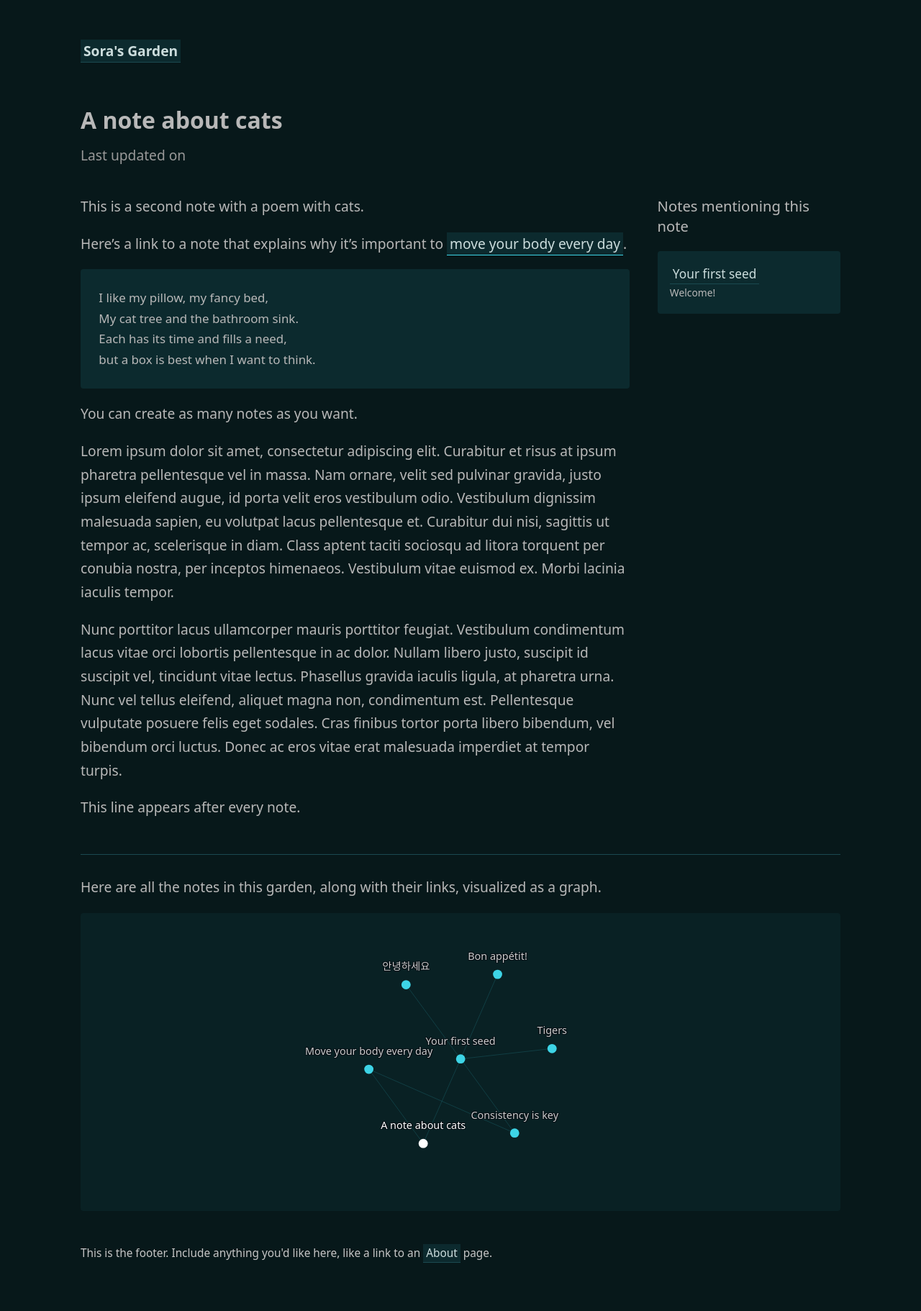
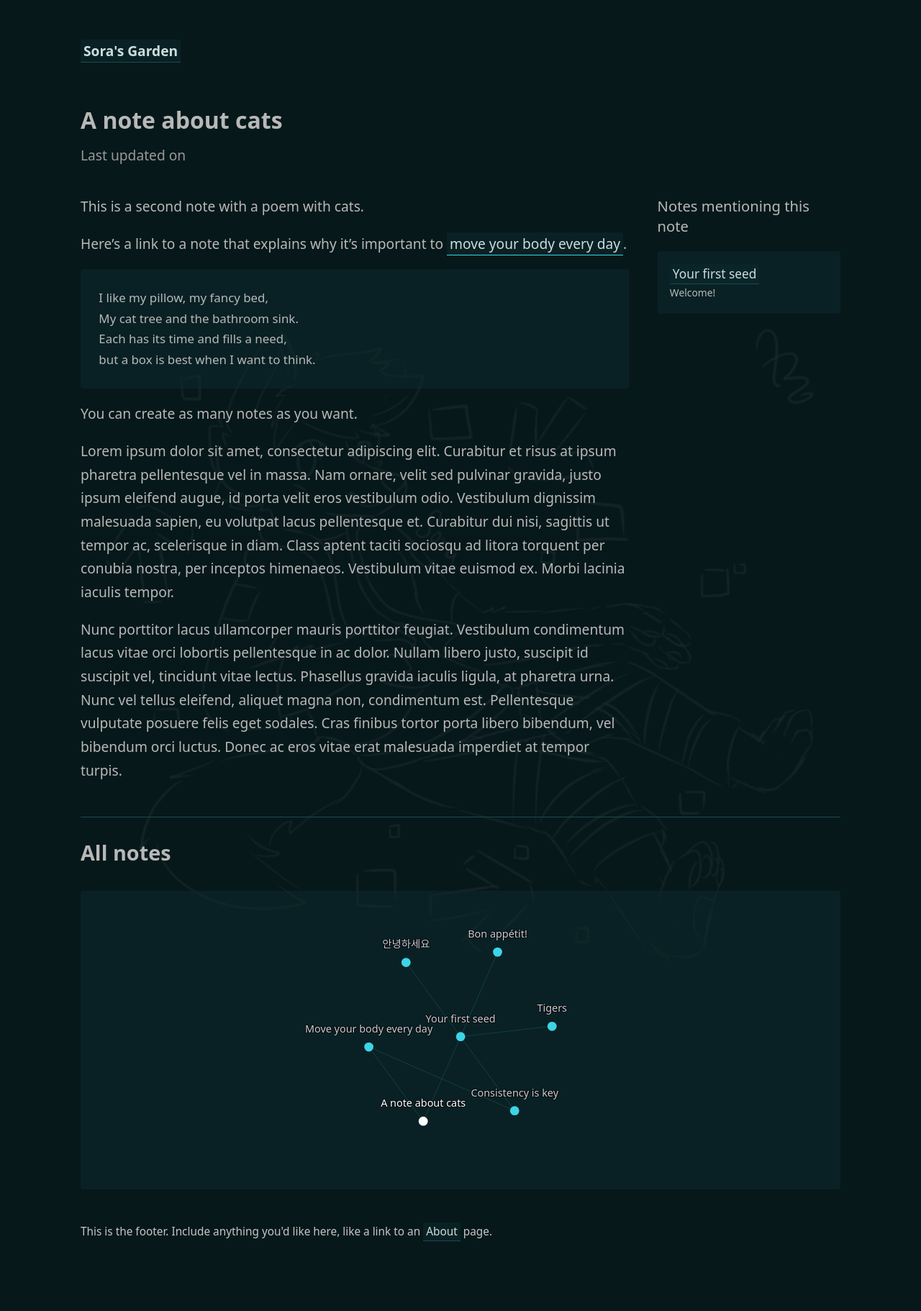
Before and after one commit to HeySora/garden.heysora.net, a Jekyll site: the page built from _notes/animals/cats.md, in a window 1280 px wide. Shown: the whole page at 72% size. Built offline with Jekyll 4.4.1, drawn with Linux system fonts in a browser that asks for light colours; some web fonts are replaced; after the commit the page ends 1791 px from its top, so only the background shows below that.

Commit message:
Some cyan transparency + global BG

```diff
--- a/_includes/link-previews.html
+++ b/_includes/link-previews.html
@@ -2,13 +2,13 @@
 <style>
   content a.internal-link {
     border-color: #3dd4e6;
-    background-color: #0c2a2e;
+    background-color: #0c2a2e80;
   }
 
   #tooltip-wrapper {
-    background: #0c2a2e;
+    background: #0c2a2ef8;
     padding: 1em;
-    border: 1px solid #0c2a2e;
+    border: 1px solid #0c2a2ec0;
     border-radius: 4px;
     overflow: hidden;
     position: absolute;
@@ -31,7 +31,7 @@
 		bottom: 0;
 		left: 0;
 		pointer-events: none;
-		background-image: linear-gradient(to bottom, #09212400, #07181aff 90%);
+		background-image: linear-gradient(to bottom, #0c2a2e00, #07181af8 90%);
 		width: 100%;
 		height: 75px;
   }
--- a/_includes/notes_graph.html
+++ b/_includes/notes_graph.html
@@ -28,7 +28,7 @@
   }
 
   #graph-wrapper {
-    background: #092124;
+    background: #0c2a2e80;
     border-radius: 4px;
     height: auto;
   }
--- a/_layouts/note.html
+++ b/_layouts/note.html
@@ -25,7 +25,6 @@ layout: default
   <div id="notes-entry-container">
     <content>
       {{ content }}
-      <p>This line appears after every note.</p>
     </content>
 
     <side style="font-size: 0.9em">
@@ -52,6 +51,6 @@ layout: default
 
 <hr>
 
-<p>Here are all the notes in this garden, along with their links, visualized as a graph.</p>
+<h2>All notes</h2><br />
 
 {% include notes_graph.html %}
--- a/_sass/_code.scss
+++ b/_sass/_code.scss
@@ -1,5 +1,5 @@
-.highlight  {
-  background: #092124;
+div.highlight  {
+  background: #0c2a2e80;
   padding: 1px 1em;
   border-radius: 3px;
   font-size: 1em;
--- a/_sass/_style.scss
+++ b/_sass/_style.scss
@@ -2,7 +2,7 @@ $color-primary: #cdd;
 $color-text: hsl(0, 0%, 72%);
 $color-subtext: hsl(0, 0%, 60%);
 $color-border: #1b4950;
-$color-box-background: #0c2a2e;//mix($color-primary, black, 4%);
+$color-box-background: #0c2a2e80;//mix($color-primary, black, 4%);
 $border-radius: 4px;
 
 body {
@@ -18,7 +18,9 @@ body {
     font-size: 1.2rem;
   }
 
-  background-color: #07181a;
+  /*! Background by Fancybird! */
+  background: #07181a url(/assets/bg.png) no-repeat center center fixed;
+  background-size: contain;
 }
 
 h1 {
@@ -92,7 +94,7 @@ a {
   text-decoration: none;
   border-bottom: 1px solid $color-border;
   color: $color-primary;
-  background-color: #0c2a2e;
+  background-color: $color-box-background;
   padding: 0.125rem 0.25rem;
   &:hover {
     color: #fff !important;
@@ -145,7 +147,7 @@ nav {
 }
 
 .tag {
-  background-color: #0c2a2e;
+  background-color: $color-box-background;
   border-radius: 3px;
   padding: 0.25rem;
   margin: 0.125rem;
@@ -160,7 +162,7 @@ code {
 .invalid-link {
   color: #888;
   cursor: help;
-  background-color: #0c2a2e;
+  background-color: $color-box-background;
   padding: 0 0.1em;
 }
 
```
Also changed, not shown: _pages/index.md (+0 -5 lines), assets/bg.png (renamed from assets/home-bg.png).
